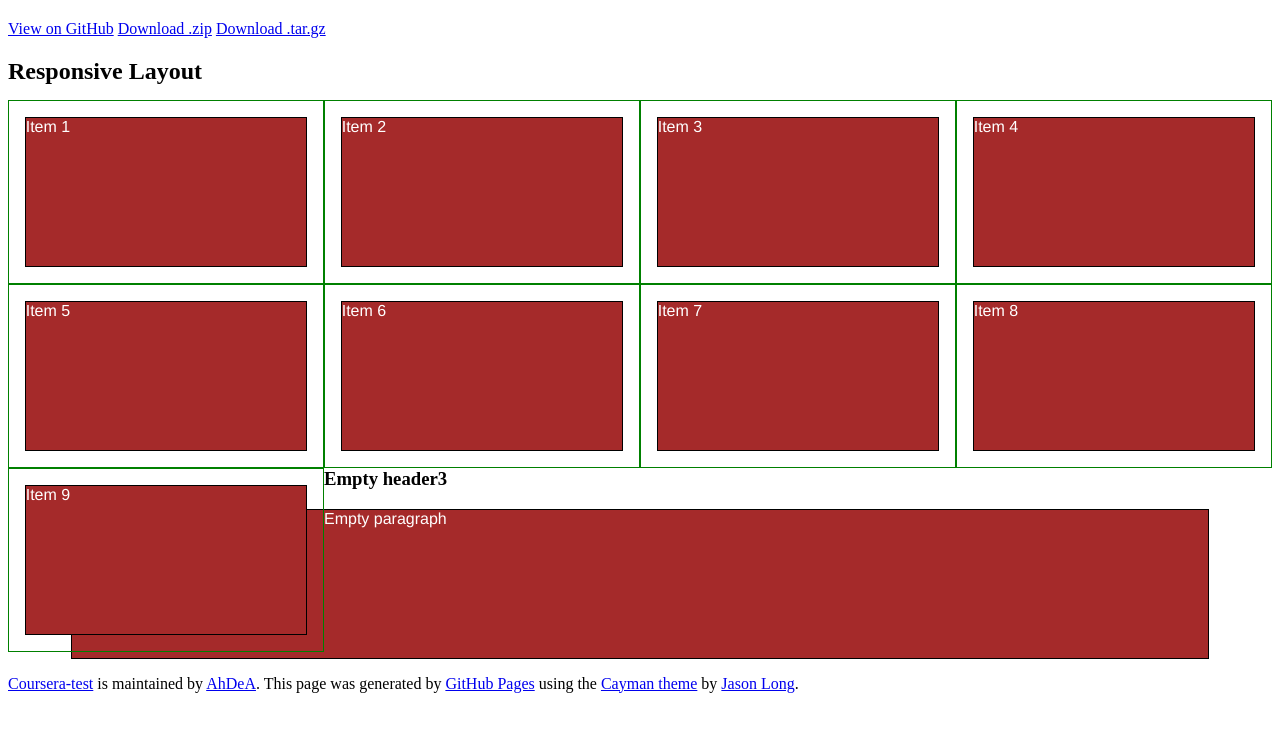
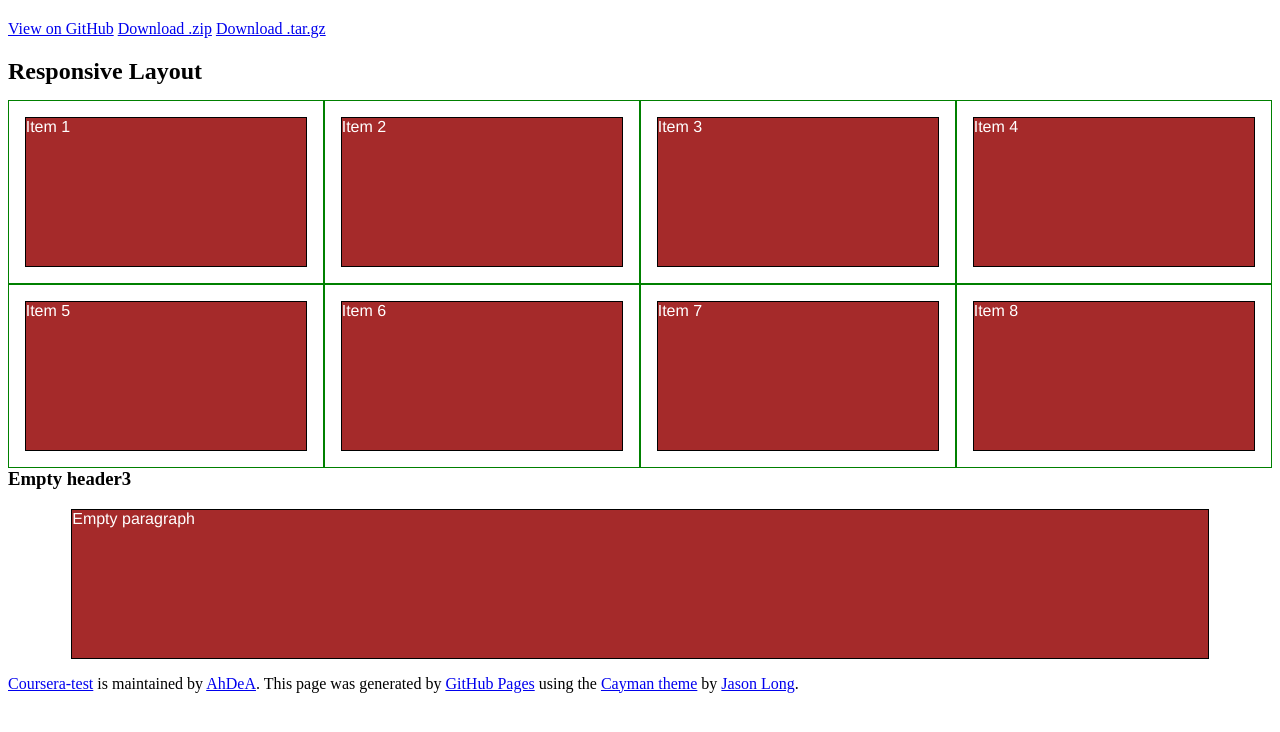
Before and after one commit to AhDeA/coursera-test, a plain HTML site: page c4w2_assignment/index.html in a window 1280 px wide. Drawn offline with Linux system fonts and the light colour scheme.

Commit message:
modified:   c4w2_assignment/index.html

```diff
--- a/c4w2_assignment/index.html
+++ b/c4w2_assignment/index.html
@@ -29,7 +29,6 @@
   <div class="col-lg-3 col-md-6"><p>Item 6</p></div>
   <div class="col-lg-3 col-md-6"><p>Item 7</p></div>
   <div class="col-lg-3 col-md-6"><p>Item 8</p></div>
-  <div class="col-lg-3 col-md-6"><p>Item 9</p></div>
 </div>
     </section>
 
```
